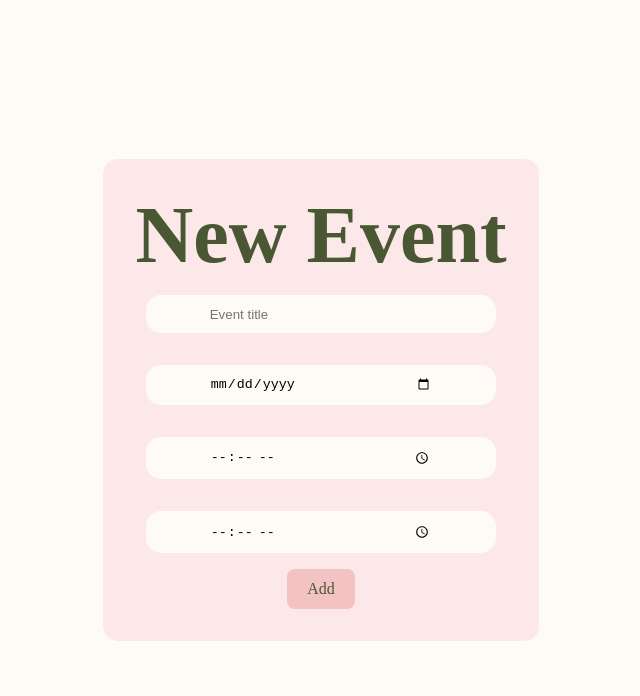
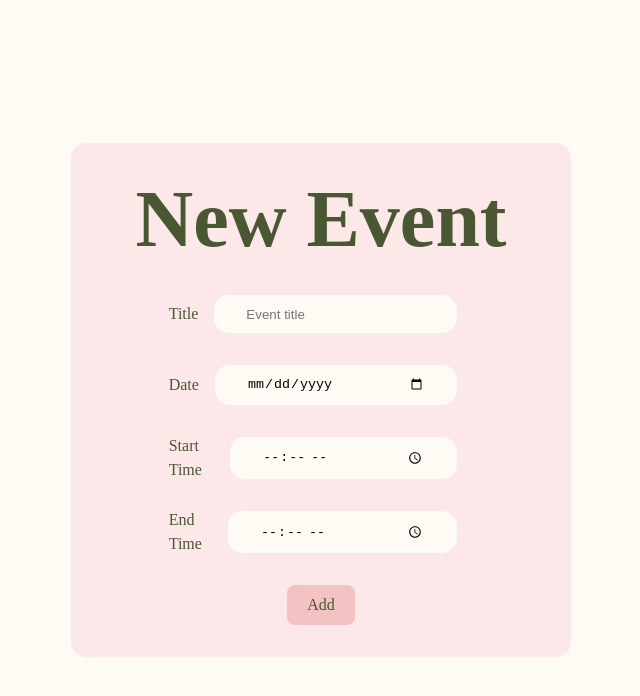
Before and after one commit to giecherry/Productivity-Assistant-Application, a React (Vite) app: page /calendar/newEvent in a window 1280 px wide. Shown: the top 696 px of the page, without its empty margins (319-959 px from the left). Built offline with nearby package versions, Linux system fonts and the light colour scheme; a web font is replaced by a local one.

Commit message:
new event css

```diff
--- a/src/components/EventCalendar-components/NewEvent.jsx
+++ b/src/components/EventCalendar-components/NewEvent.jsx
@@ -18,11 +18,27 @@ const NewEvent = () => {
         <>
             <div className={NewEventCSS.newEventContainer}>
                 <h1>New Event</h1>
-                <input className={NewEventCSS.input} type="text" placeholder="Event title" onChange={(e)=> setEventTitle(e.target.value)}/>
-                {console.log(eventTitle)}
-                <input className={NewEventCSS.input} type="date" placeholder="Event date" />
-                <input className={NewEventCSS.input} type="time" placeholder="Start time" />
-                <input className={NewEventCSS.input} type="time" placeholder="End time" />
+                <div className={NewEventCSS.inputContainer}>
+
+                    <div className={NewEventCSS.eventTitleContainer}>
+                        <label htmlFor="eventTitle">Title</label>
+                        <input className={NewEventCSS.input} type="text" id ="eventTitle" placeholder="Event title" onChange={(e)=> setEventTitle(e.target.value)}/>
+                    </div>
+
+                    <div className={NewEventCSS.eventDateContainer}>
+                        <label htmlFor="'eventDate">Date</label>
+                        <input className={NewEventCSS.input} id="eventDate" type="date" placeholder="Event date" />
+                    </div>
+
+                    <div className={NewEventCSS.startTimeContainer}>
+                        <label htmlFor="startTime"> Start Time </label>
+                        <input className={NewEventCSS.input} id="startTime" type="time" placeholder="Start time" />
+                    </div>
+                    <div className={NewEventCSS.endTimeContainer}>
+                        <label htmlFor="endTime"> End Time </label>
+                        <input className={NewEventCSS.input} id="endTime" type="time" placeholder="End time" />
+                    </div>
+                </div>
                 <button onClick={addEvent}>Add</button>
             </div>
 
--- a/src/components/EventCalendar-components/NewEvent.module.css
+++ b/src/components/EventCalendar-components/NewEvent.module.css
@@ -11,8 +11,29 @@
 .input {
     margin: 1rem;
     border: transparent;
-    padding: 0.7rem 4rem;
+    padding: 0.7rem 2rem;
     border-radius: 15px;
     background-color: #FEFBF5ff;
-    min-width: 60%;
+    width: 30dvh;
 }
+
+.startTimeContainer, .endTimeContainer, .eventDateContainer, .eventTitleContainer {
+    display: flex;
+    flex-direction: row;
+    align-items: center;
+    justify-content: space-between;
+    width: 100%;
+    text-align: left;
+
+}
+
+.inputContainer {
+    display: flex;
+    flex-direction: column;
+    width: 70%;
+    margin: 1rem;
+    align-content: center;
+    align-items: center;
+    justify-content: center;
+    text-align: center;
+}
```
